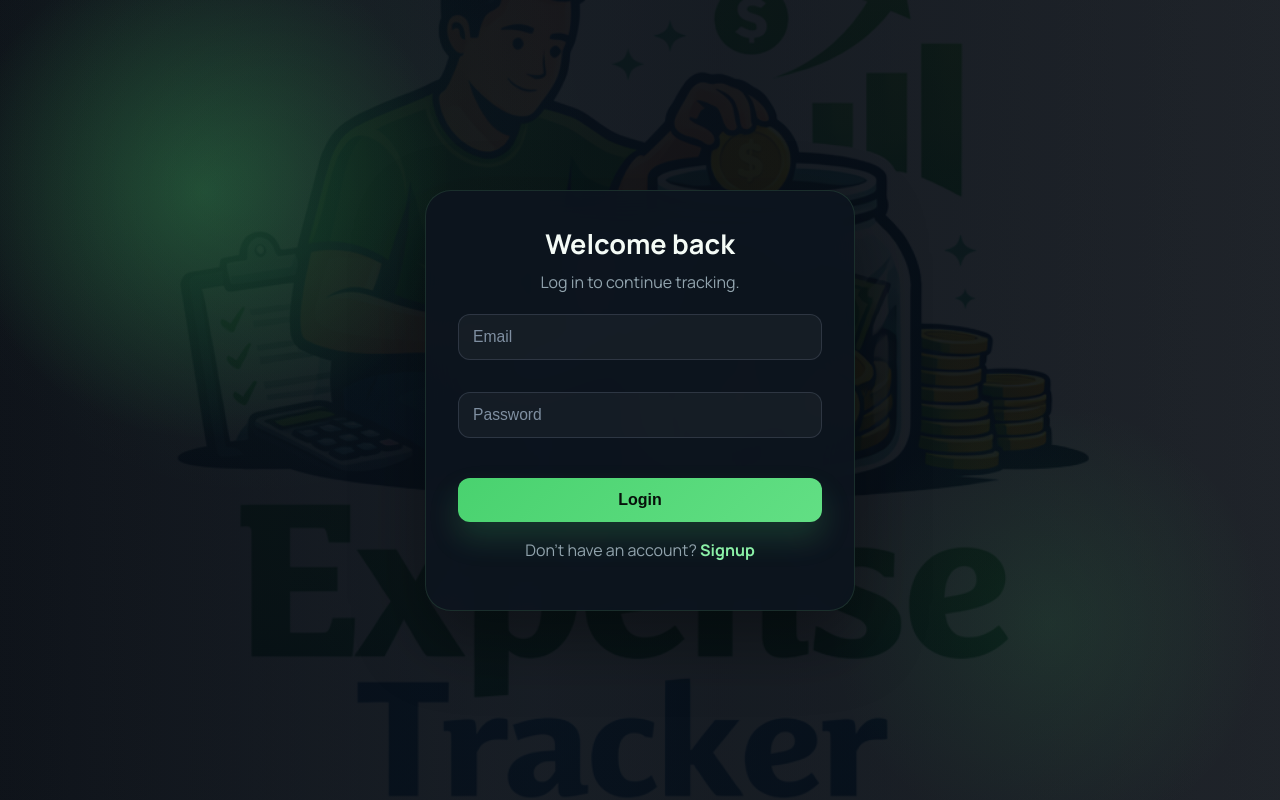
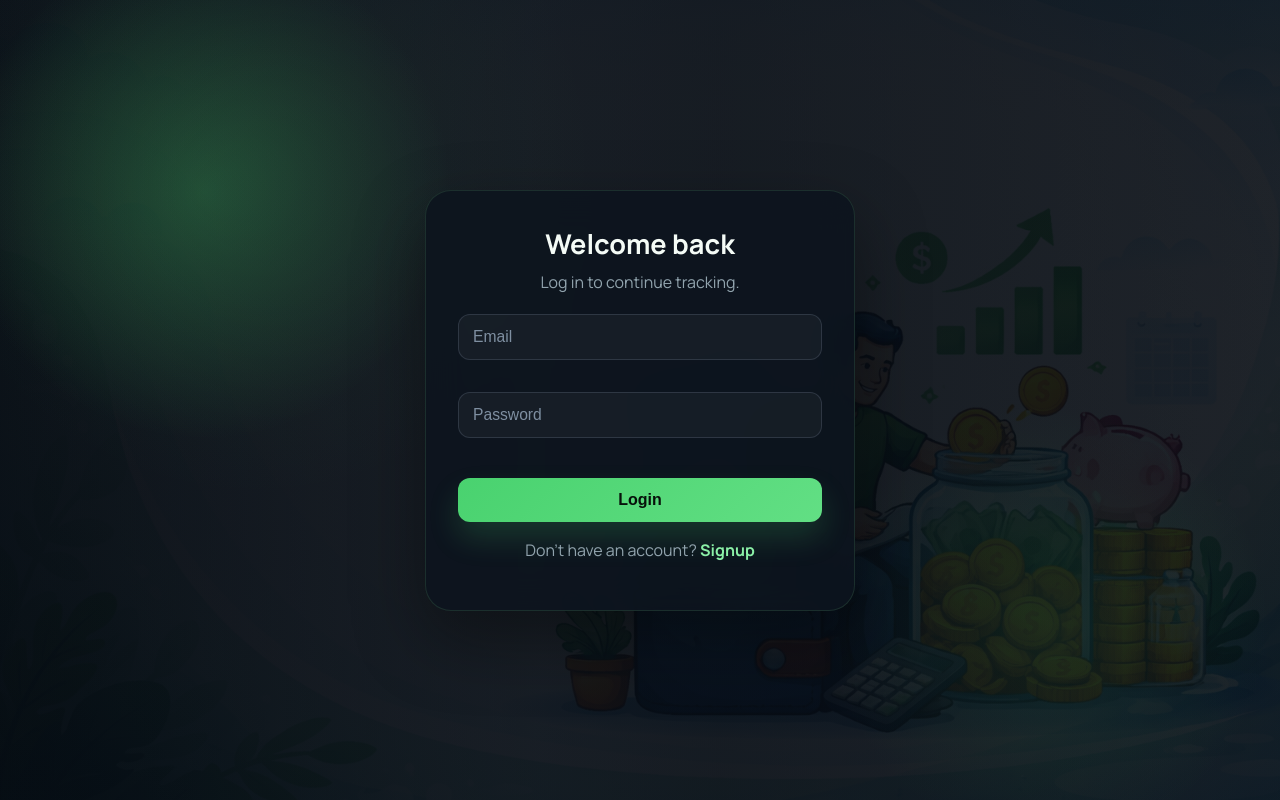
Before and after one commit to VijayBokade-26/ExpenseTracker, a React (Create React App) app in the folder splitzy-frontend/: page /login in a window 1280 px wide. Built offline with nearby package versions, Linux system fonts and the light colour scheme; no server answers.

Commit message:
changess

```diff
--- a/splitzy-frontend/src/App.css
+++ b/splitzy-frontend/src/App.css
@@ -24,7 +24,7 @@
       rgba(9, 16, 25, 0.9) 42%,
       rgba(6, 11, 18, 0.88) 100%
     ),
-    url("./assets/exp-tracker-logo.png") center right/cover no-repeat;
+    url("./assets/exp-tracker-logo1.png") center right/cover no-repeat;
 }
 
 .signup-bg::before {
```
